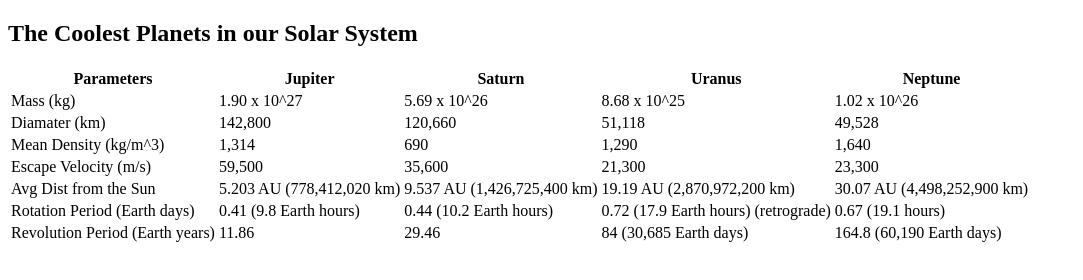
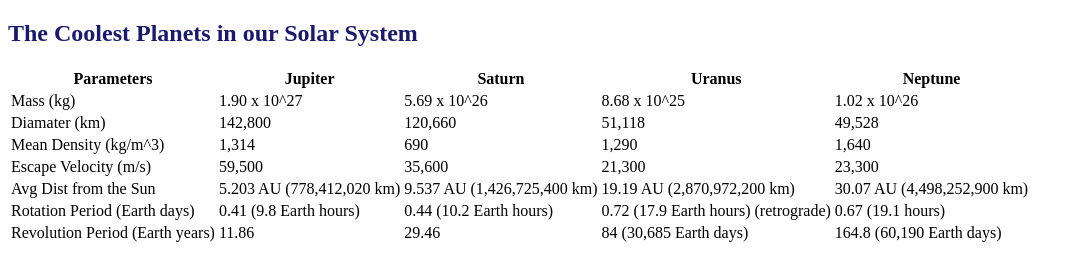
Before and after one commit to UriHuffer14/ITMD361_Lab5, a plain HTML site: page index.html in a window 1280 px wide. Shown: the whole page, without its empty margins (0-1083 px from the left). Drawn offline with Linux system fonts and the light colour scheme.

Commit message:
changed h2 color

```diff
--- a/style.css
+++ b/style.css
@@ -1,4 +1,4 @@
 h2 {
-  color: black;
+  color: midnightblue;
 	/*font-size:*/
 }
```
